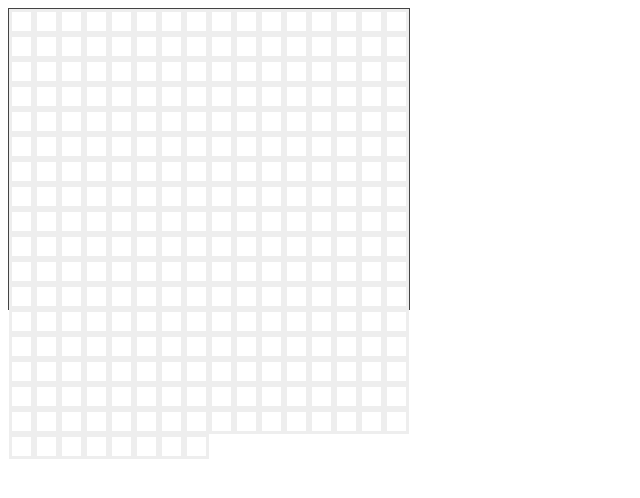
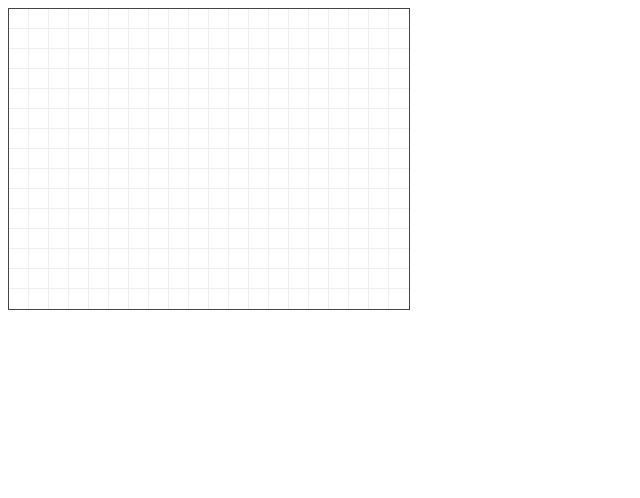
Before and after one commit to Gooz92/2no-data, a plain HTML site: page view/index.html in a window 1280 px wide. Shown: the whole page, without its empty margins (0-640 px from the left). Drawn offline with Linux system fonts and the light colour scheme.

Commit message:
commit =)

```diff
--- a/view/app.js
+++ b/view/app.js
@@ -29,13 +29,28 @@ function buildField(colCount, rowCount, cellSize) {
     }
   });
 
-  for (let i = 0; i < colCount; i++) {
-    for (let j = 1; j < rowCount; j++) {
+  for (let i = 0; i < rowCount; i++) {
+    for (let j = 0; j < colCount; j++) {
+
+      const classes = [];
+
+      const isLastRow = i === rowCount - 1;
+      const isLastCol = j === colCount - 1;
+
+      if (!isLastRow) {
+        classes.push('bottom-border');
+      }
+
+      if (!isLastCol) {
+        classes.push('right-border');
+      }
+
       const cell = createDiv({
         styles: {
-          width: innerCellSize,
-          height: innerCellSize
-        }
+          width: `${cellSize - (isLastCol ? 0 : 1)}px`,
+          height: `${cellSize - (isLastRow ? 0 : 1)}px`
+        },
+        className: classes.join(' ')
       });
 
       field.appendChild(cell);
--- a/view/style.css
+++ b/view/style.css
@@ -6,13 +6,16 @@
 
 .field div {
   border-color: #eee;
-  border-style: solid;
 }
 
 .field .right-border {
-  border-right-width: 1px;
+  border-right: 1px solid #eee;
 }
 
 .field .bottom-border {
-  border-bottom-width: 1px;
+  border-bottom: 1px solid #eee;
 }
+
+.field .filled {
+  background-color: #000;
+}
```
